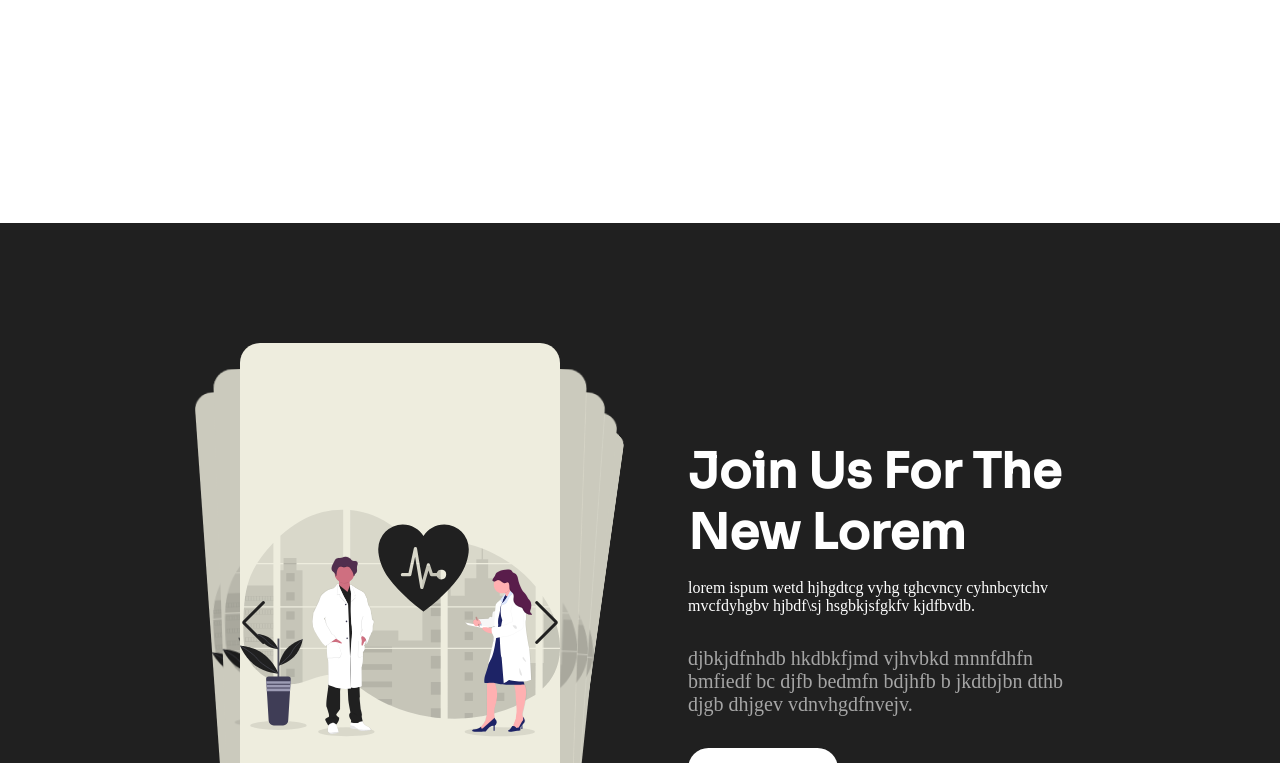
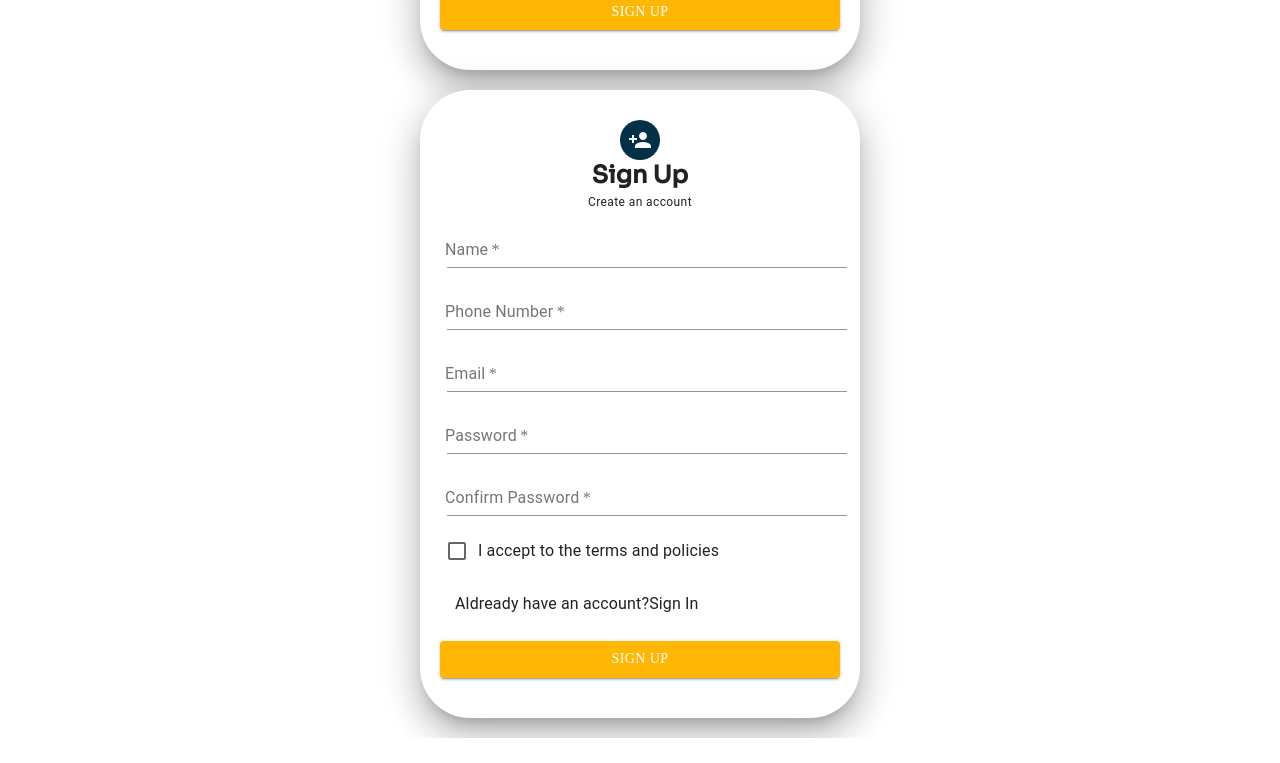
Before and after one commit to Nandhana-C/smart-hospital-systems, a React (Create React App) app: page /signup in a window 1280 px wide. Shown: the part 577-1340 px from the top of the page. After the commit the page ends 1315 px from the top, so only its background shows below. Built offline with nearby package versions, Linux system fonts and the light colour scheme; no server answers; a web font is replaced by a local one.

Commit message:
firebase

```diff
--- a/package.json
+++ b/package.json
@@ -12,19 +12,18 @@
     "@testing-library/jest-dom": "^5.16.2",
     "@testing-library/react": "^12.1.4",
     "@testing-library/user-event": "^13.5.0",
-    "firebase": "^8.9.1",
+    "firebase": "^8.10.0",
     "gsap": "^3.9.1",
     "react": "^17.0.2",
     "react-cool-onclickoutside": "^1.7.0",
     "react-dom": "^17.0.2",
-    "react-firebase-hooks": "^3.0.5",
     "react-google-login": "^5.2.2",
     "react-modal": "^3.14.4",
     "react-model": "^4.2.1",
     "react-router-dom": "^6.2.2",
     "react-scripts": "^5.0.0",
     "styled-components": "^5.3.3",
-    "swiper": "^8.0.7",
+    "swiper": "^8.1.1",
     "typewriter-effect": "^2.18.2",
     "use-places-autocomplete": "^2.0.0",
     "web-vitals": "^2.1.4"
--- a/src/App.js
+++ b/src/App.js
@@ -1,5 +1,5 @@
 import './App.css';
-// import {useState} from 'react';
+import {useState} from 'react';
 import Landing from '../src/components/Landing/Landing';
 import LogIn from '../src/components/SignInSignUp/Login';
 import SignUp from '../src/components/SignInSignUp/Signup';
@@ -15,11 +15,20 @@ import PatientDash from '../src/components/Dashboard/PatientDash';
 import { Routes, Route } from "react-router-dom";
 import Vitals from './components/Dashboard/Vitals/Vitals';
 import Diagnosis from './components/Dashboard/Diagnosis/Diagnosis';
-import {auth} from './firebase';
-import {useAuthState} from 'react-firebase-hooks/auth';
+import {auth} from './firebase'
+// import {auth} from './firebase';
+// import {useAuthState} from 'react-firebase-hooks/auth';
 function App() {
+  const [user, setUser] = useState(JSON.parse(localStorage.getItem('user')));
 
-  const [user] = useAuthState(auth);
+  const signOut = () =>{
+    auth.signOut().then(()=>{
+      localStorage.removeItem('user')
+      setUser(null);
+    })
+  }
+
+  // const [user] = useAuthState(auth);
   // const [user, setUser] = useState(JSON.parse(localStorage.getItem('user')));
 
   // const signOut = () =>{
@@ -32,15 +41,15 @@ function App() {
     <div className="App">
       {
         user ?
-        <PatientDash />
+        <PatientDash signOut={signOut} user={user} />
         :
-        <Landing/>
+        <SignUp setUser={setUser}/>
       }
 
       <Routes>
         {/* <Route path='/' element={<Landing />}/> */}
         <Route path='/login' element={<LogIn />}/>
-        <Route path='/signup' element={<SignUp />}/>
+        <Route path='/signup' element={<SignUp setUser={setUser}/>}/>
         <Route path='/verify' element={<PhnOtp />}/>
         <Route path='/userform' element={<UserForm />}/>
         <Route path='/Hospform' element={<HospForm />}/>
--- a/src/components/Dashboard/PatientDash.js
+++ b/src/components/Dashboard/PatientDash.js
@@ -4,12 +4,12 @@ import {light} from '../../Styles/Themes';
 import PatientDashHead from './PatientDashHead';
 import PatientDashHome from './PatientDashHome';
 
-function PatientDash() {
+function PatientDash(props) {
   return (
     <>
     <ThemeProvider theme={light}>
     <PatientDashHead/>
-    <PatientDashHome/>
+    <PatientDashHome asset = {props}/>
     </ThemeProvider>
     </>
   )
--- a/src/components/Landing/Carousel.js
+++ b/src/components/Landing/Carousel.js
@@ -6,6 +6,7 @@ import "swiper/css/effect-cards";
 import "swiper/css/pagination";
 import "swiper/css/navigation";
 import { Pagination, Navigation, Autoplay, EffectCards } from "swiper";
+// SwiperCore.use([Pagination, EffectCards]);
 import img1 from '../../assets/home.svg';
 
 
--- a/src/components/Landing/LandSections/About.js
+++ b/src/components/Landing/LandSections/About.js
@@ -1,6 +1,6 @@
 import React from 'react';
 import styled, { ThemeProvider } from 'styled-components';
-import Carousel from '../Carousel';
+// import Carousel from '../Carousel';
 import Button from '../Button';
 import {dark} from '../../../Styles/Themes';
 
@@ -8,7 +8,9 @@ function About() {
   return (
     <Section>
       <Container>
-        <Box> <Carousel /> </Box>
+        <Box>
+           {/* <Carousel />  */}
+          </Box>
         <Box>
           <Title>
             Join Us For The New Lorem
--- a/src/components/SignInSignUp/Signup.js
+++ b/src/components/SignInSignUp/Signup.js
@@ -1,26 +1,54 @@
 import React,{ useState } from 'react';
-import styled from 'styled-components';
+// import styled from 'styled-components';
 import { Grid, Paper, Avatar, Typography, TextField, Button } from '@material-ui/core';
 import PersonAddIcon from '@mui/icons-material/PersonAdd';
-import PermPhoneMsgIcon from '@mui/icons-material/PermPhoneMsg';
+// import PermPhoneMsgIcon from '@mui/icons-material/PermPhoneMsg';
 import FormGroup from '@mui/material/FormGroup';
 import FormControlLabel from '@mui/material/FormControlLabel';
 import Checkbox from '@mui/material/Checkbox';
 import { Link } from "react-router-dom";
-import { firebase, auth } from '../../firebase';
-import Modal from 'react-modal';
+// import { firebase, auth } from '../../firebase';
+import {auth, provider,db, storage} from '../../firebase'
+// import Modal from 'react-modal';
 import { useNavigate } from 'react-router-dom';
 
-function SignUp() {
+function SignUp(props) {
+    const Navigate = useNavigate();
+    const signIn = () => {
+        auth.signInWithPopup(provider)
+        .then((result) => {
+            const newUser = {
+                name: result.user.displayName,
+                photo: result.user.photoURL,
+                uid: result.user.uid
+            }
+            localStorage.setItem('user', JSON.stringify(newUser))
+            props.setUser(newUser);
+
+            db.collection('/users').doc(newUser.uid).set({
+                name : newUser.name,
+                photo: newUser.photo,
+                number: phoneNo
+            })
+            Navigate('/Dashboard');
+            var storageRef = storage.ref('/'+ (newUser.uid));
+            storageRef.child(newUser.name).put();
+
+
+        })
+        .catch((error)=>{
+            alert(error.message)
+        })
+    }
     const [name, setName] = useState("");
     const [phoneNo, setPhoneNo] = useState("");
     const [email, setEmail] = useState("");
     const [passwd, setPasswd] = useState("");
     const [rePasswd, setRePasswd] = useState("");
-    const [otp, setOtp] = useState('');
+    // const [otp, setOtp] = useState('');
     // const [show, setshow] = useState(false);
-    const [final, setFinal] = useState('');
-    const [modalIsOpen, setIsOpen] = useState(false);
+    // const [final, setFinal] = useState('');
+    // const [modalIsOpen, setIsOpen] = useState(false);
     const paperStyle = { padding: '30px 20px', width: 400, margin: '20px auto', borderRadius:'50px'};
     const avatarStyle = { backgroundColor: '#023047' };
     const headerStyle = { margin: 0 };
@@ -28,55 +56,56 @@ function SignUp() {
     const typoStyle = {margin:'10px', padding:'5px', textAlign:'left'};
     const formStyle = {margin:'2px', padding:'5px'};
     const textStyle = {margin:'5px', padding:'2px'};
-    const customStyles = {
-        content: {
-          top: '50%',
-          left: '50%',
-          right: 'auto',
-          bottom: 'auto',
-          marginRight: '-50%',
-          transform: 'translate(-50%, -50%)',
-        },
-      };
-      const Navigate = useNavigate();
+    // const customStyles = {
+    //     content: {
+    //       top: '50%',
+    //       left: '50%',
+    //       right: 'auto',
+    //       bottom: 'auto',
+    //       marginRight: '-50%',
+    //       transform: 'translate(-50%, -50%)',
+    //     },
+    //   };
+    //   const Navigate = useNavigate();
     //   function openModal() {
     //     setIsOpen(true);
     //   }
 
-      function closeModal() {
-        setIsOpen(false);
-      }
-      const SignIn = (event) =>{
-        event.preventDefault();
-        if (phoneNo === "" || phoneNo.length < 10) return;
+    //   function closeModal() {
+    //     setIsOpen(false);
+    //   }
+    //   const SignIn = (event) =>{
+    //     event.preventDefault();
+    //     if (phoneNo === "" || phoneNo.length < 10) return;
 
-        let verify = new firebase.auth.RecaptchaVerifier('recaptcha-container');
-        auth.signInWithPhoneNumber(phoneNo, verify).then((result) => {
-            setFinal(result);
-            setIsOpen(true);
-            alert("code sent")
-            // setshow(true);
-        })
-            .catch((err) => {
-                alert(err);
-                window.location.reload()
-            });
+    //     let verify = new firebase.auth.RecaptchaVerifier('recaptcha-container');
+    //     auth.signInWithPhoneNumber(phoneNo, verify).then((result) => {
+    //         setFinal(result);
+    //         setIsOpen(true);
+    //         alert("code sent")
+    //         // setshow(true);
+    //     })
+    //         .catch((err) => {
+    //             alert(err);
+    //             window.location.reload()
+    //         });
 
-      };
-      const ValidateOtp = () => {
-        if (otp === null || final === null)
-            return;
-        final.confirm(otp).then((result) => {
-            Navigate('/Dashboard');
-            console.log(name,email,passwd,rePasswd);
-        }).catch((err) => {
-            alert("Wrong code");
-        })
-    }
+    //   };
+    //   const ValidateOtp = () => {
+    //     if (otp === null || final === null)
+    //         return;
+    //     final.confirm(otp).then((result) => {
+    //         Navigate('/Dashboard');
+    //         console.log(name,email,passwd,rePasswd);
+    //     }).catch((err) => {
+    //         alert("Wrong code");
+    //     })
+    // }
+    console.log(name,email,passwd,rePasswd,phoneNo);
 
    return (
         <Grid>
-            <Modal
+            {/* <Modal
                 isOpen={modalIsOpen}
                 onRequestClose={closeModal}
                 style={customStyles}
@@ -94,7 +123,7 @@ function SignUp() {
                     <Button variant='contained' type="submit" style={btnStyle} fullWidth onClick={closeModal}>Close</Button>
                 </BtnWrap>
                 </ModalBox>
-            </Modal>
+            </Modal> */}
             <Paper elevation={20} style={paperStyle}>
                 <Grid align='center'>
                     <Avatar style={avatarStyle}><PersonAddIcon /></Avatar>
@@ -112,21 +141,21 @@ function SignUp() {
                 <Typography style={typoStyle}>Aldready have an account?
                     <Link to='/login'>Sign In</Link>
                 </Typography>
-                        <Button type="submit" variant="contained" style={btnStyle} onClick={SignIn} fullWidth>Sign Up</Button>
+                        <Button type="submit" variant="contained" style={btnStyle} onClick={() => signIn()} fullWidth>Sign Up</Button>
                     </form>
                 </Grid>
             </Paper>
         </Grid>
     )
 }
-const ModalBox = styled.div`
-  display: flex;
-  flex-direction: column;
-  justify-content: center;
-  align-items: center;
-`
-const BtnWrap = styled.div`
-  display: flex;
-  flex-direction: row;
-`
+// const ModalBox = styled.div`
+//   display: flex;
+//   flex-direction: column;
+//   justify-content: center;
+//   align-items: center;
+// `
+// const BtnWrap = styled.div`
+//   display: flex;
+//   flex-direction: row;
+// `
 export default SignUp;
--- a/src/firebase.js
+++ b/src/firebase.js
@@ -1,19 +1,24 @@
-import firebase from 'firebase'
+import firebase from 'firebase';
 
 const firebaseConfig = {
-    apiKey: "AIzaSyD1O_TGbyRY6CvhVqXxoMiehq7fF24Pcns",
-    authDomain: "hosper-9b064.firebaseapp.com",
-    projectId: "hosper-9b064",
-    storageBucket: "hosper-9b064.appspot.com",
-    messagingSenderId: "118858377499",
-    appId: "1:118858377499:web:eb4ac36b69e96673b68bbe",
-    measurementId: "G-QFXFPBKBX1"
-  };
+  apiKey: "AIzaSyCLtyeHwxPrXe6kErWKxml9t9sPjyg_dMY",
+  authDomain: "shs-hosper.firebaseapp.com",
+  projectId: "shs-hosper",
+  storageBucket: "shs-hosper.appspot.com",
+  messagingSenderId: "1098144029757",
+  appId: "1:1098144029757:web:6457a387f65e3999121e54",
+  measurementId: "G-XG5TCLCM2X"
+};
+  const firebaseApp = firebase.initializeApp(firebaseConfig);
+  export const auth = firebase.auth();
+  export const provider = new firebase.auth.GoogleAuthProvider();
+  export const db = firebaseApp.firestore();
+  export const storage = firebase.storage();
 
-const firebaseApp = firebase.initializeApp(firebaseConfig);
-const auth = firebase.auth();
-// export const provider = new firebase.auth.GoogleAuthProvider();
-export const db = firebaseApp.firestore();
-export const storage = firebase.storage();
+// const firebaseApp = firebase.initializeApp(firebaseConfig);
+// const auth = firebase.auth();
+// // export const provider = new firebase.auth.GoogleAuthProvider();
+// export const db = firebaseApp.firestore();
+// export const storage = firebase.storage();
 
-export {auth, firebase};
+// export {auth, firebase};
```
Also changed, not shown: src/components/Dashboard/PatientDashHome.js (+7 -7 lines), 1 other file (tests, documents, lock files or other folders).
